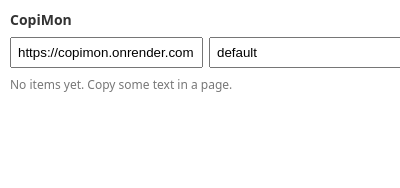
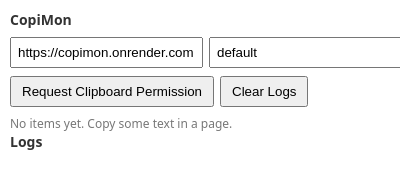
Before and after one commit to harrypeter07/copimon, a browser extension: page extension/popup.html in a window 400 px wide. Shown: the top 188 px of the page. Drawn offline with Linux system fonts and the light colour scheme.

Commit message:
Add clipboard permission request and log display to popup interface, improving user interaction and feedback.

```diff
--- a/extension/popup.html
+++ b/extension/popup.html
@@ -24,7 +24,14 @@
       <button id="save">Save</button>
     </div>
     <div id="status" class="muted"></div>
+    <div class="row">
+      <button id="requestClipboard">Request Clipboard Permission</button>
+      <button id="clearLogs">Clear Logs</button>
+    </div>
+    <div class="muted" id="wsState"></div>
     <div id="items"></div>
+    <h1>Logs</h1>
+    <div id="logs" class="muted" style="max-height:160px; overflow:auto; white-space:pre-wrap;"></div>
     <script src="popup.js"></script>
   </body>
   </html>
```
